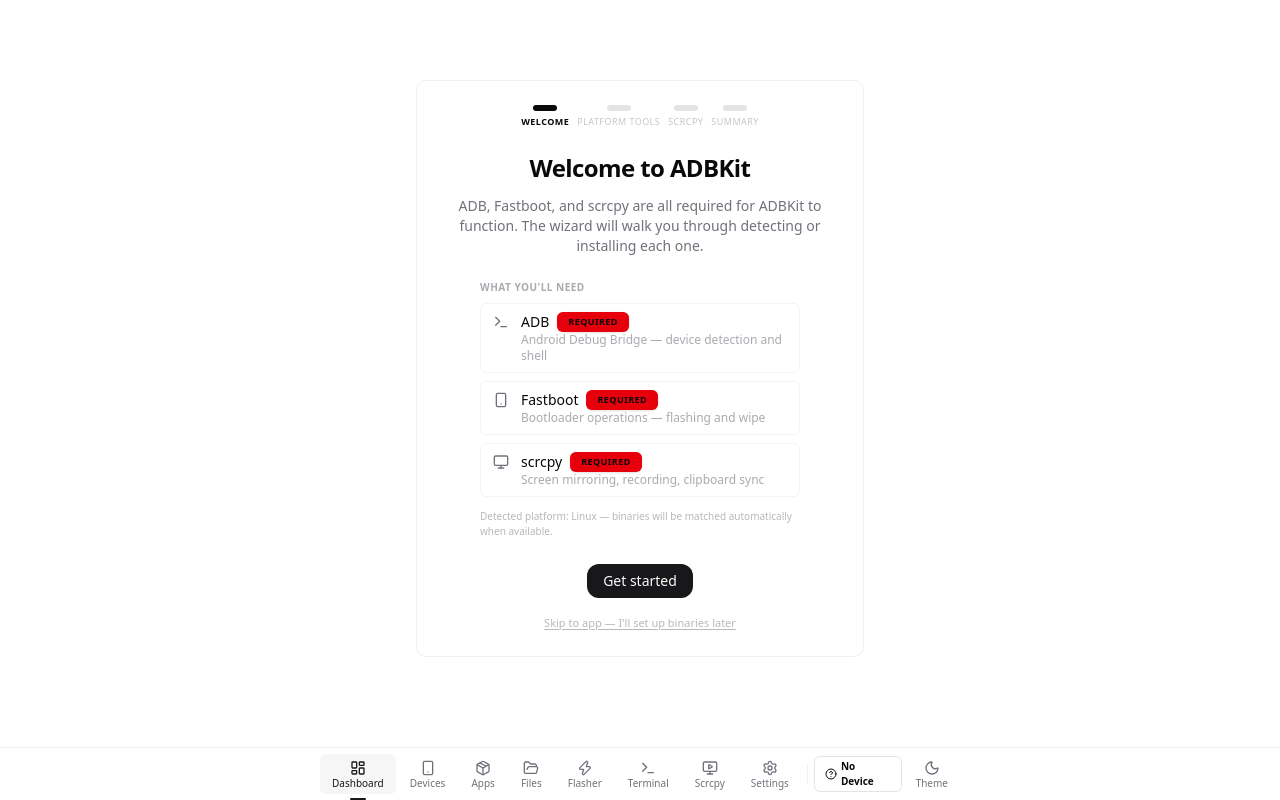
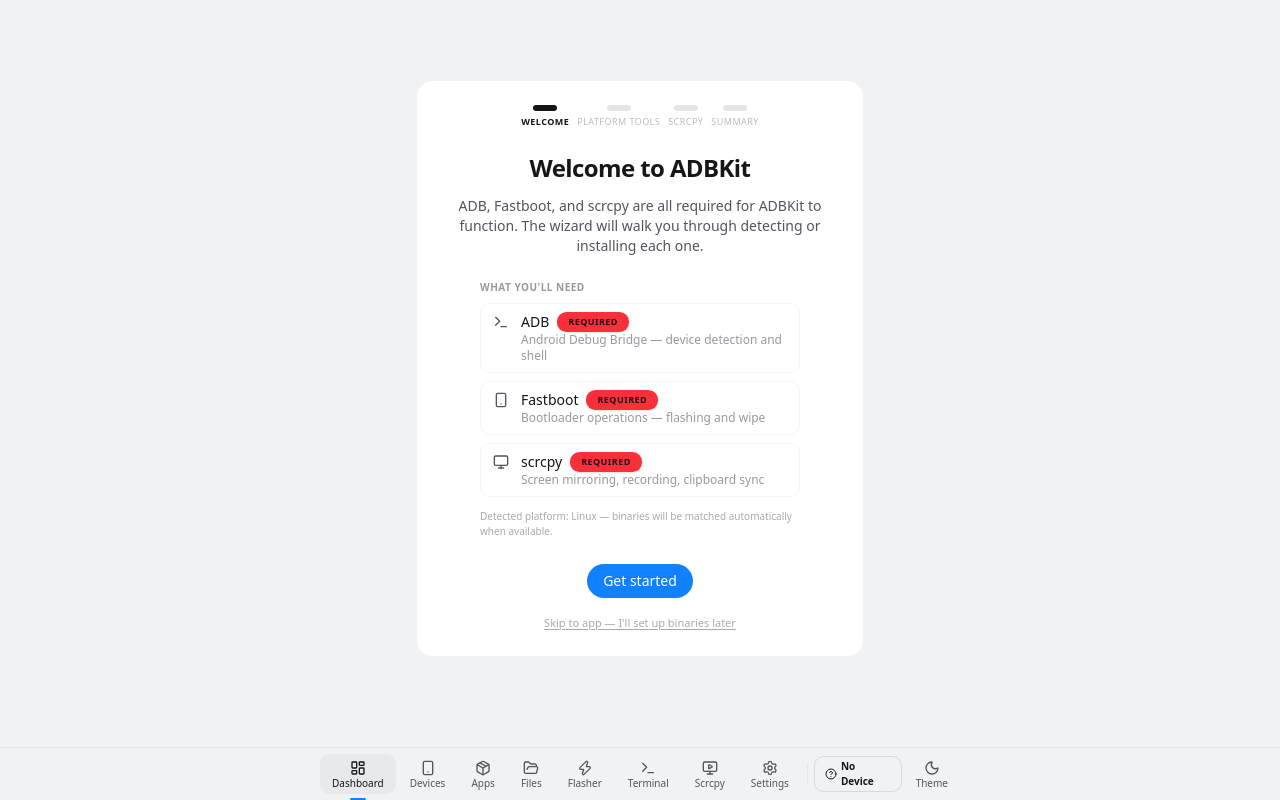
Before and after one commit to Drenzzz/ADBKit, a React (Vite) app in the folder frontend/: page /#/ in a window 1280 px wide. Built offline with nearby package versions, Linux system fonts and the light colour scheme.

Commit message:
style: configure macOS-like design tokens and custom scrollbars

```diff
--- a/frontend/src/index.css
+++ b/frontend/src/index.css
@@ -39,6 +39,11 @@
   --color-card: var(--card);
   --color-foreground: var(--foreground);
   --color-background: var(--background);
+  --color-success: var(--success);
+  --color-warning: var(--warning);
+  --shadow-card: var(--shadow-card-val);
+  --shadow-raised: var(--shadow-raised-val);
+  --shadow-floating: var(--shadow-floating-val);
   --radius-sm: calc(var(--radius) * 0.6);
   --radius-md: calc(var(--radius) * 0.8);
   --radius-lg: var(--radius);
@@ -49,72 +54,76 @@
 }
 
 :root {
-  --background: oklch(1 0 0);
-  --foreground: oklch(0.141 0.005 285.823);
+  --background: oklch(0.96 0.003 265);
+  --foreground: oklch(0.2 0.004 265);
   --card: oklch(1 0 0);
-  --card-foreground: oklch(0.141 0.005 285.823);
+  --card-foreground: oklch(0.2 0.004 265);
   --popover: oklch(1 0 0);
-  --popover-foreground: oklch(0.141 0.005 285.823);
-  --primary: oklch(0.21 0.006 285.885);
-  --primary-foreground: oklch(0.985 0 0);
-  --secondary: oklch(0.967 0.001 286.375);
-  --secondary-foreground: oklch(0.21 0.006 285.885);
-  --muted: oklch(0.967 0.001 286.375);
-  --muted-foreground: oklch(0.552 0.016 285.938);
-  --accent: oklch(0.967 0.001 286.375);
-  --accent-foreground: oklch(0.21 0.006 285.885);
-  --destructive: oklch(0.577 0.245 27.325);
-  --border: oklch(0.92 0.004 286.32);
-  --input: oklch(0.92 0.004 286.32);
-  --ring: oklch(0.705 0.015 286.067);
-  --chart-1: oklch(0.871 0.006 286.286);
-  --chart-2: oklch(0.552 0.016 285.938);
-  --chart-3: oklch(0.442 0.017 285.786);
-  --chart-4: oklch(0.37 0.013 285.805);
-  --chart-5: oklch(0.274 0.006 286.033);
-  --radius: 0.45rem;
-  --sidebar: oklch(0.985 0 0);
-  --sidebar-foreground: oklch(0.141 0.005 285.823);
-  --sidebar-primary: oklch(0.21 0.006 285.885);
-  --sidebar-primary-foreground: oklch(0.985 0 0);
-  --sidebar-accent: oklch(0.967 0.001 286.375);
-  --sidebar-accent-foreground: oklch(0.21 0.006 285.885);
-  --sidebar-border: oklch(0.92 0.004 286.32);
-  --sidebar-ring: oklch(0.705 0.015 286.067);
+  --popover-foreground: oklch(0.2 0.004 265);
+  --primary: oklch(0.623 0.214 257);
+  --primary-foreground: oklch(1 0 0);
+  --secondary: oklch(0.94 0.003 265);
+  --secondary-foreground: oklch(0.2 0.004 265);
+  --muted: oklch(0.94 0.003 265);
+  --muted-foreground: oklch(0.45 0.01 265);
+  --accent: oklch(0.93 0.004 265);
+  --accent-foreground: oklch(0.2 0.004 265);
+  --success: oklch(0.72 0.19 152);
+  --warning: oklch(0.77 0.17 62);
+  --destructive: oklch(0.637 0.234 25);
+  --border: oklch(0 0 0 / 10%);
+  --input: oklch(0 0 0 / 14%);
+  --ring: oklch(0.623 0.214 257);
+  --radius: 0.75rem;
+
+  --shadow-card-val: 0 1px 2px oklch(0 0 0 / 6%), 0 1px 3px oklch(0 0 0 / 8%);
+  --shadow-raised-val: 0 2px 6px oklch(0 0 0 / 8%), 0 4px 12px oklch(0 0 0 / 6%);
+  --shadow-floating-val: 0 8px 28px oklch(0 0 0 / 12%), 0 2px 8px oklch(0 0 0 / 10%);
+
+  --sidebar: oklch(1 0 0);
+  --sidebar-foreground: oklch(0.2 0.004 265);
+  --sidebar-primary: oklch(0.623 0.214 257);
+  --sidebar-primary-foreground: oklch(1 0 0);
+  --sidebar-accent: oklch(0.93 0.004 265);
+  --sidebar-accent-foreground: oklch(0.2 0.004 265);
+  --sidebar-border: oklch(0 0 0 / 10%);
+  --sidebar-ring: oklch(0.623 0.214 257);
 }
 
 .dark {
-  --background: oklch(0.141 0.005 285.823);
-  --foreground: oklch(0.985 0 0);
-  --card: oklch(0.21 0.006 285.885);
-  --card-foreground: oklch(0.985 0 0);
-  --popover: oklch(0.21 0.006 285.885);
-  --popover-foreground: oklch(0.985 0 0);
-  --primary: oklch(0.92 0.004 286.32);
-  --primary-foreground: oklch(0.21 0.006 285.885);
-  --secondary: oklch(0.274 0.006 286.033);
-  --secondary-foreground: oklch(0.985 0 0);
-  --muted: oklch(0.274 0.006 286.033);
-  --muted-foreground: oklch(0.705 0.015 286.067);
-  --accent: oklch(0.274 0.006 286.033);
-  --accent-foreground: oklch(0.985 0 0);
-  --destructive: oklch(0.704 0.191 22.216);
-  --border: oklch(1 0 0 / 10%);
-  --input: oklch(1 0 0 / 15%);
-  --ring: oklch(0.552 0.016 285.938);
-  --chart-1: oklch(0.871 0.006 286.286);
-  --chart-2: oklch(0.552 0.016 285.938);
-  --chart-3: oklch(0.442 0.017 285.786);
-  --chart-4: oklch(0.37 0.013 285.805);
-  --chart-5: oklch(0.274 0.006 286.033);
-  --sidebar: oklch(0.21 0.006 285.885);
-  --sidebar-foreground: oklch(0.985 0 0);
-  --sidebar-primary: oklch(0.488 0.243 264.376);
-  --sidebar-primary-foreground: oklch(0.985 0 0);
-  --sidebar-accent: oklch(0.274 0.006 286.033);
-  --sidebar-accent-foreground: oklch(0.985 0 0);
-  --sidebar-border: oklch(1 0 0 / 10%);
-  --sidebar-ring: oklch(0.552 0.016 285.938);
+  --background: oklch(0.18 0.004 265);
+  --foreground: oklch(0.98 0 0);
+  --card: oklch(0.23 0.004 265);
+  --card-foreground: oklch(0.98 0 0);
+  --popover: oklch(0.27 0.005 265);
+  --popover-foreground: oklch(0.98 0 0);
+  --primary: oklch(0.656 0.196 257);
+  --primary-foreground: oklch(1 0 0);
+  --secondary: oklch(0.27 0.004 265);
+  --secondary-foreground: oklch(0.98 0 0);
+  --muted: oklch(0.27 0.004 265);
+  --muted-foreground: oklch(0.71 0.01 265);
+  --accent: oklch(0.30 0.005 265);
+  --accent-foreground: oklch(0.98 0 0);
+  --success: oklch(0.76 0.19 152);
+  --warning: oklch(0.80 0.16 64);
+  --destructive: oklch(0.66 0.22 25);
+  --border: oklch(1 0 0 / 12%);
+  --input: oklch(1 0 0 / 16%);
+  --ring: oklch(0.656 0.196 257);
+
+  --shadow-card-val: 0 1px 2px oklch(0 0 0 / 30%);
+  --shadow-raised-val: 0 2px 8px oklch(0 0 0 / 36%), 0 1px 2px oklch(0 0 0 / 30%);
+  --shadow-floating-val: 0 12px 40px oklch(0 0 0 / 50%), 0 2px 10px oklch(0 0 0 / 40%);
+
+  --sidebar: oklch(0.23 0.004 265);
+  --sidebar-foreground: oklch(0.98 0 0);
+  --sidebar-primary: oklch(0.656 0.196 257);
+  --sidebar-primary-foreground: oklch(1 0 0);
+  --sidebar-accent: oklch(0.30 0.005 265);
+  --sidebar-accent-foreground: oklch(0.98 0 0);
+  --sidebar-border: oklch(1 0 0 / 12%);
+  --sidebar-ring: oklch(0.656 0.196 257);
 }
 
 @layer base {
@@ -126,6 +135,22 @@
   }
   html {
     @apply font-sans;
+  }
+
+  /* Custom scrollbar matching macOS style */
+  ::-webkit-scrollbar {
+    width: 6px;
+    height: 6px;
+  }
+  ::-webkit-scrollbar-track {
+    background: transparent;
+  }
+  ::-webkit-scrollbar-thumb {
+    background: var(--border);
+    border-radius: 9999px;
+  }
+  ::-webkit-scrollbar-thumb:hover {
+    background: var(--muted-foreground);
   }
 }
 
```
